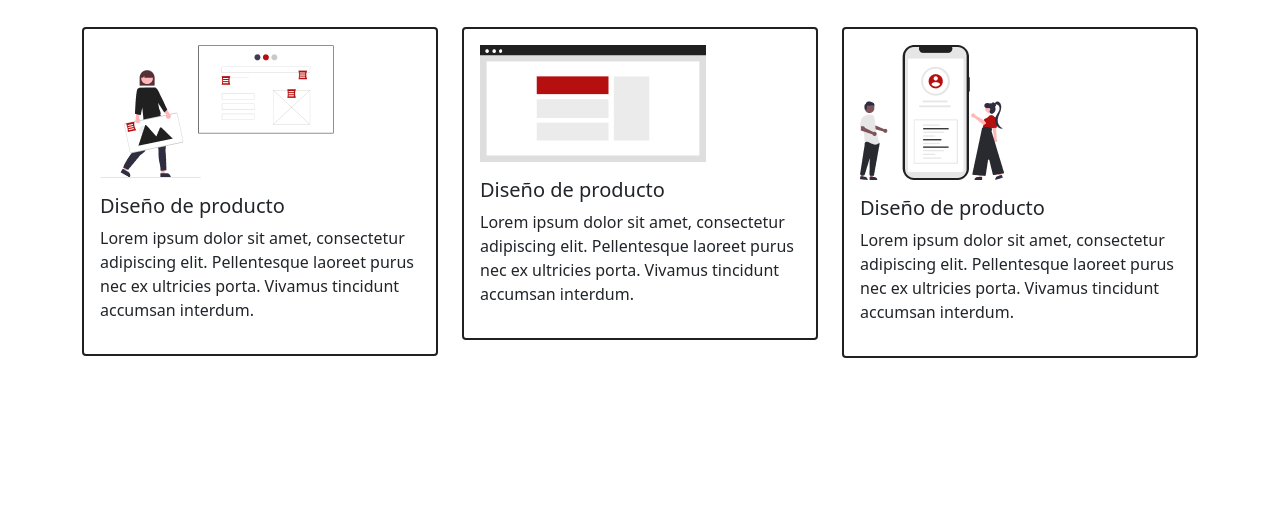
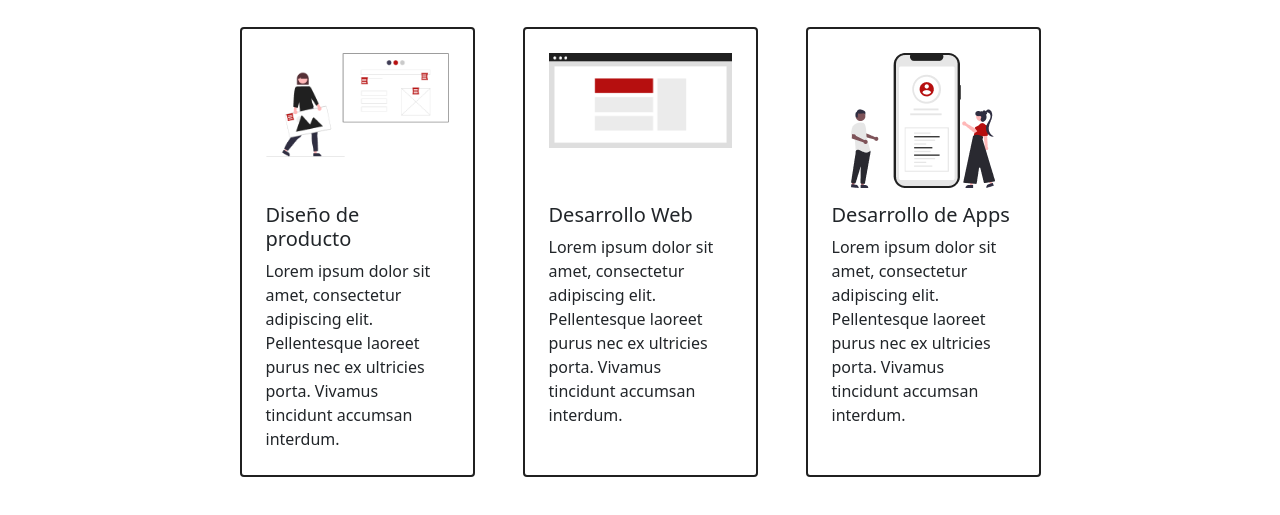
Before and after one commit to gdelahoz/4technology, a plain HTML site: page index.html in a window 1280 px wide. Shown: the part 747-1262 px from the top of the page. Before the commit the page ends 1129 px from the top, so only its background shows below. Drawn offline with Linux system fonts and the light colour scheme.

Commit message:
Services section

```diff
--- a/css/style.css
+++ b/css/style.css
@@ -25,3 +25,7 @@
     box-sizing: border-box;
     border-radius: 4px;
 }
+
+.item-img-s1{
+    height: 150px;
+}
--- a/index.html
+++ b/index.html
@@ -88,36 +88,43 @@
         </button>
     </div>
 
-    <div class="container py-4">
+    <!-- Services -->
+    <section class="container py-4" id="services">
         <div class="row mb-4">
             <div class="col text-center">
                 <h2 class="fw-bold display-6">¿Qué ofrecemos?</h2>
             </div>
         </div>
-        <div class="row justify-content-center g-4">
-            <div class="col-12 col-md-4">
-                <div class="card-services p-3">
-                    <img src="/assets/uxdesign.png" alt="UX/UI Design" class="img-fluid mb-3">
+        <div class="row justify-content-center g-4 px-4 g-sm-3 px-sm-3 g-lg-5 mb-4">
+            <div class="col-12 col-sm-10 col-md-7 col-lg-3">
+                <div class="card-services p-4 h-100 text-center text-lg-start d-flex flex-column">
+                    <div class="text-center item-img-s1">
+                        <img src="/assets/uxdesign.png" alt="UX/UI Design"class="img-fluid">
+                    </div>
                     <h5>Diseño de producto</h5>
-                    <p>Lorem ipsum dolor sit amet, consectetur adipiscing elit. Pellentesque laoreet purus nec ex ultricies porta. Vivamus tincidunt accumsan interdum.</p>
+                    <p class="mb-0">Lorem ipsum dolor sit amet, consectetur adipiscing elit. Pellentesque laoreet purus nec ex ultricies porta. Vivamus tincidunt accumsan interdum.</p>
                 </div>
             </div>
-            <div class="col-12 col-md-4">
-                <div class="card-services p-3">
-                    <img src="/assets/webdev.png" alt="UX/UI Design" class="img-fluid mb-3">
-                    <h5>Diseño de producto</h5>
-                    <p>Lorem ipsum dolor sit amet, consectetur adipiscing elit. Pellentesque laoreet purus nec ex ultricies porta. Vivamus tincidunt accumsan interdum.</p>
+            <div class="col-12 col-sm-10 col-md-7 col-lg-3">
+                <div class="card-services p-4 h-100 text-center text-lg-start d-flex flex-column">
+                    <div class="text-center item-img-s1">
+                        <img src="/assets/webdev.png" alt="UX/UI Design" class="img-fluid">
+                    </div>
+                    <h5>Desarrollo Web</h5>
+                    <p class="mb-0">Lorem ipsum dolor sit amet, consectetur adipiscing elit. Pellentesque laoreet purus nec ex ultricies porta. Vivamus tincidunt accumsan interdum.</p>
                 </div>
             </div>
-            <div class="col-12 col-md-4">
-                <div class="card-services p-3">
-                    <img src="/assets/develop_app.png" alt="UX/UI Design" class="img-fluid mb-3">
-                    <h5>Diseño de producto</h5>
-                    <p>Lorem ipsum dolor sit amet, consectetur adipiscing elit. Pellentesque laoreet purus nec ex ultricies porta. Vivamus tincidunt accumsan interdum.</p>
+            <div class="col-12 col-sm-10 col-md-7 col-lg-3">
+                <div class="card-services p-4 h-100 text-center text-lg-start d-flex flex-column">
+                    <div class="text-center item-img-s1">
+                        <img src="/assets/develop_app.png" alt="UX/UI Design" class="img-fluid">
+                    </div>
+                    <h5>Desarrollo de Apps</h5>
+                    <p class="mb-0">Lorem ipsum dolor sit amet, consectetur adipiscing elit. Pellentesque laoreet purus nec ex ultricies porta. Vivamus tincidunt accumsan interdum.</p>
                 </div>
             </div>
         </div>
-    </div>
+    </section>
 
 
     <script src="js/bootstrap.bundle.min.js"></script>
```
